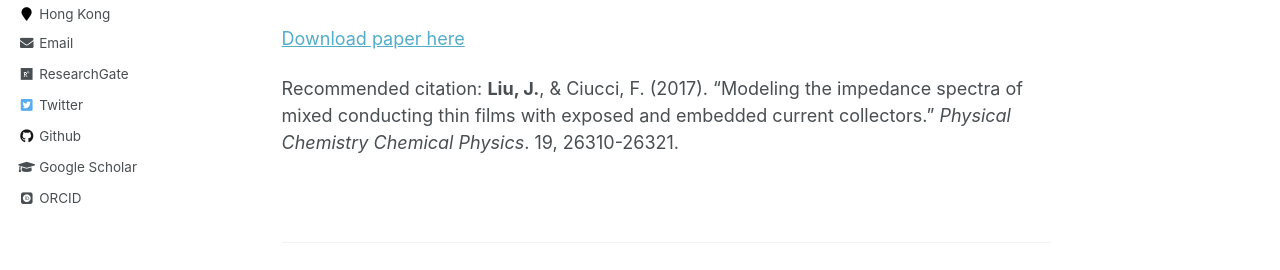
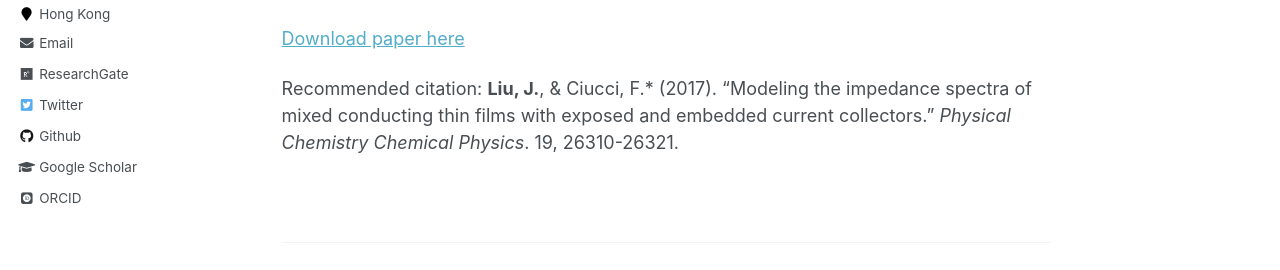
Before and after one commit to jiapeng-liu/jiapeng-liu.github.io, a Jekyll site: the page built from _publications/2017-MIEC-PCCP.md, in a window 1280 px wide and 900 px high, scrolled down 612 px. Shown: the part 248-518 px from the top of the window. Built offline with Jekyll 4.4.1, drawn with Linux system fonts in a browser that asks for light colours; some web fonts are replaced.

```diff
--- a/_publications/2017-MIEC-PCCP.md
+++ b/_publications/2017-MIEC-PCCP.md
@@ -12,4 +12,4 @@ In this article, we develop a new finite-element-based model for the simulation
 
 [Download paper here](http://jiapeng-liu.github.io/files/JP-Liu_2017_MIEC_PCCP.pdf)
 
-Recommended citation: __Liu, J.__, & Ciucci, F. (2017). "Modeling the impedance spectra of mixed conducting thin films with exposed and embedded current collectors." <i>Physical Chemistry Chemical Physics</i>. 19, 26310-26321.
+Recommended citation: __Liu, J.__, & Ciucci, F.\* (2017). "Modeling the impedance spectra of mixed conducting thin films with exposed and embedded current collectors." <i>Physical Chemistry Chemical Physics</i>. 19, 26310-26321.
```
